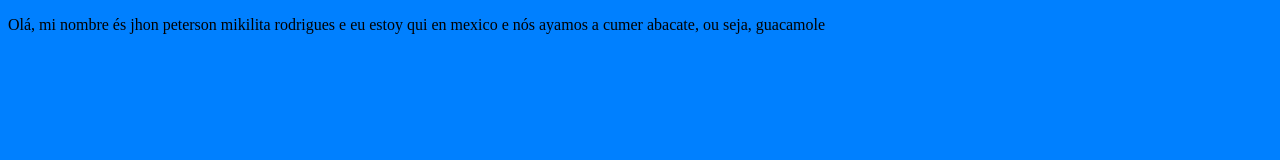
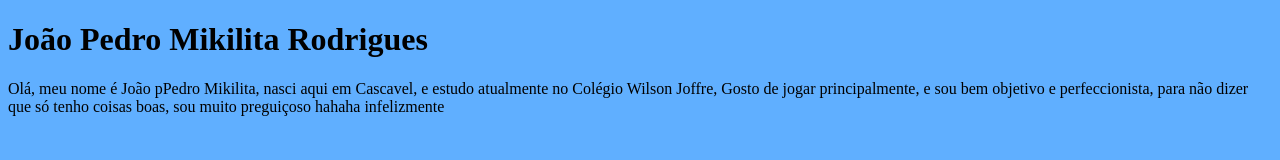
Before and after one commit to JPmikilita/2d-atualizado-verdadeiro, a plain HTML site: page index.html in a window 1280 px wide. Drawn offline with Linux system fonts and the light colour scheme.

Commit message:
Add files via upload

```diff
--- a/index.html
+++ b/index.html
@@ -2,10 +2,13 @@
 <html lang="en" dir="ltr">
   <head>
     <meta charset="utf-8">
-    <title>João Pedro Mikilita Rodrigues</title>
+    <title>BIOGRAFIA de João Pedro Mikilita Rodrigues</title>
     <link rel="stylesheet" href="style.css">
   </head>
   <body>
-<p>Olá, mi nombre és jhon peterson mikilita rodrigues e eu estoy qui en mexico e nós ayamos a cumer abacate, ou seja, guacamole</p>
+    <h1>João Pedro Mikilita Rodrigues</h1>
+<p>Olá, meu nome é João pPedro Mikilita, nasci aqui em Cascavel, e estudo atualmente no Colégio Wilson Joffre,
+  Gosto de jogar principalmente, e sou bem objetivo e perfeccionista, para não dizer que só tenho coisas boas, sou muito preguiçoso hahaha infelizmente
+</p>
   </body>
 </html>
--- a/style.css
+++ b/style.css
@@ -1,3 +1,3 @@
 body{
-  background-color:#0080FF;
+  background-color:#60afff;
 }
```
